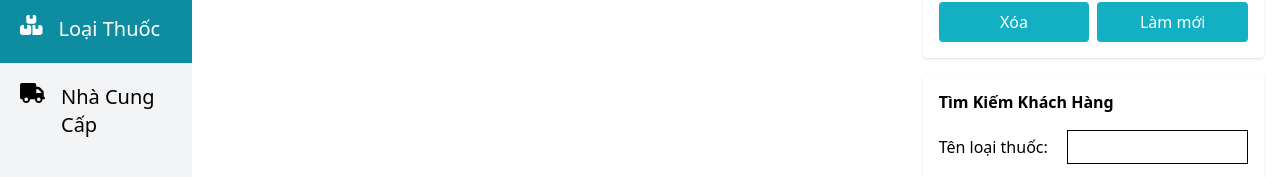
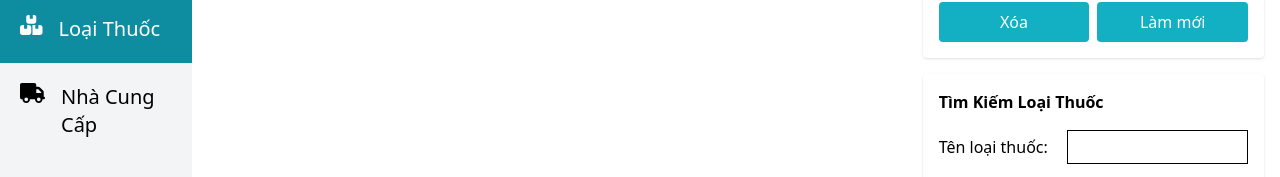
Before and after one commit to TriKhai/pharmacy_system, a React (Vite) app in the folder frontend/app/: page /admin/loai-thuoc in a window 1280 px wide. Shown: the part 242-419 px from the top of the page. Built offline with nearby package versions, Linux system fonts and the light colour scheme; no server answers.

Commit message:
fix ten tim kiem

```diff
--- a/frontend/app/src/pages/LoaiThuoc/LoaiThuoc.tsx
+++ b/frontend/app/src/pages/LoaiThuoc/LoaiThuoc.tsx
@@ -166,7 +166,7 @@ const LoaiThuoc: React.FC = () => {
           </div>
 
           <div className="p-4 shadow rounded">
-            <h3 className="font-semibold mb-4">Tìm Kiếm Khách Hàng</h3>
+            <h3 className="font-semibold mb-4">Tìm Kiếm Loại Thuốc</h3>
             <div className="grid grid-cols-[120px_1fr] items-center gap-2">
               <label htmlFor="searchTerm" className="">Tên loại thuốc:</label>
               <input
--- a/frontend/app/src/pages/NhaCC/NhaCC.tsx
+++ b/frontend/app/src/pages/NhaCC/NhaCC.tsx
@@ -166,7 +166,7 @@ const NhaCungCap: React.FC = () => {
           </div>
 
           <div className="p-4 shadow rounded">
-            <h3 className="font-semibold mb-4">Tìm Kiếm Khách Hàng</h3>
+            <h3 className="font-semibold mb-4">Tìm Kiếm Nhà Cung Cấp</h3>
             <div className="grid grid-cols-[120px_1fr] items-center gap-2">
               <label htmlFor="searchTerm" className="">Tên nhà cung cấp:</label>
               <input
```
